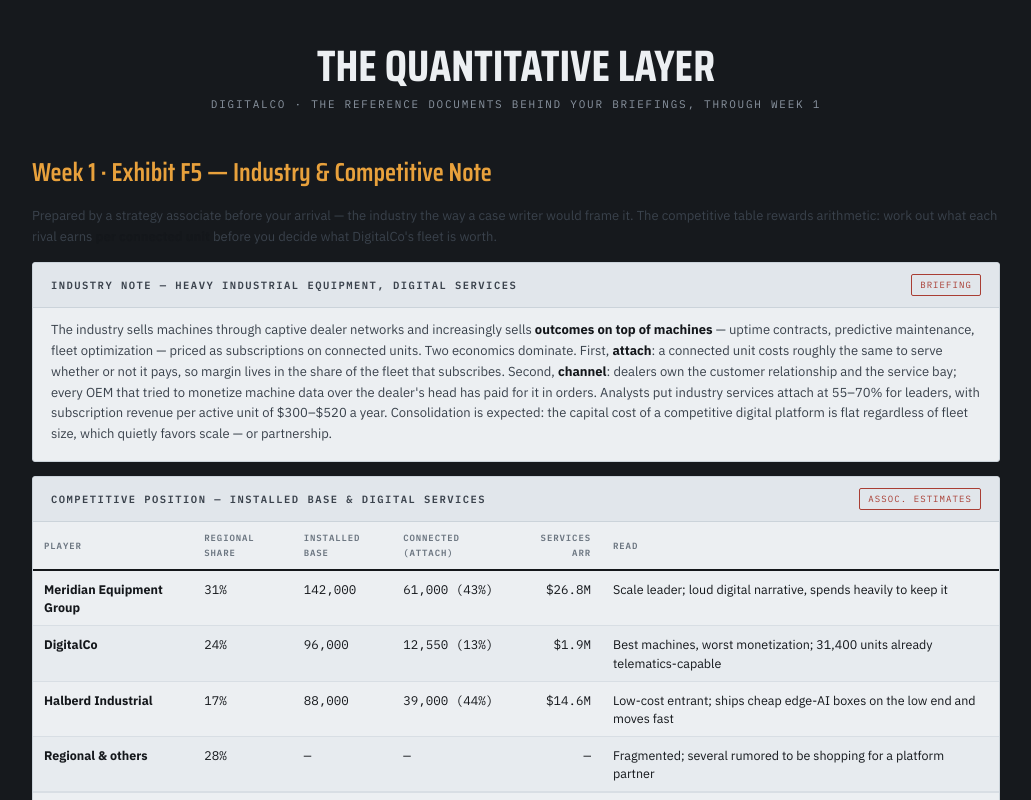
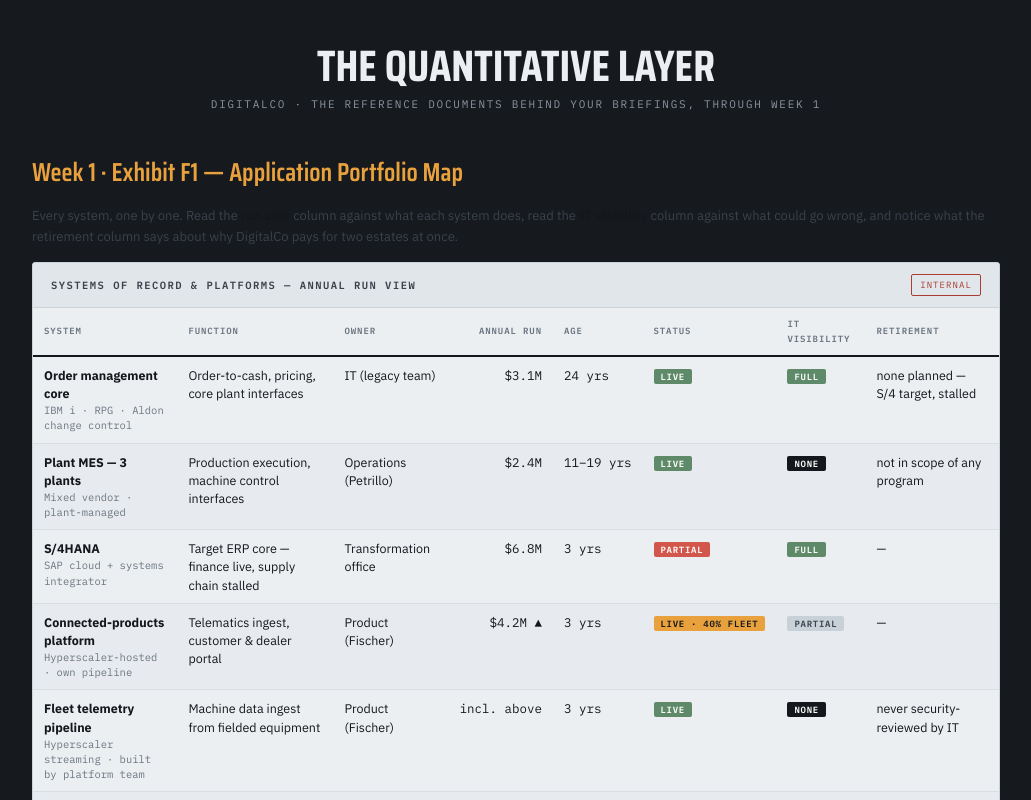
Before and after one commit to OneSmarterInc/digital-co-ui, a Next.js app: page /student/1/exhibits in a window 1280 px wide. Shown: the top 800 px of the page, without its empty margins (124-1155 px from the left). Built offline with nearby package versions, Linux system fonts and the light colour scheme.

Commit message:
feat: export F1, F2, F3, and F4 components and integrate them into ExhibitsPage for Week 1 reference files

```diff
--- a/app/student/[id]/exhibits/page.jsx
+++ b/app/student/[id]/exhibits/page.jsx
@@ -1,6 +1,7 @@
 "use client";
 
 import styles from "./exhibits.module.css";
+import { F1, F2, F3, F4 } from "../ArtifactsWeek1";
 
 /* The case exhibits — the quantitative layer behind each week's briefing.
  *
@@ -44,6 +45,35 @@
  * title, a kind and a body and nothing else. Presenting them as plain cards
  * beside the exhibits made them read as a different, lesser class of document,
  * when they are the memos the exhibits are evidence for. */
+const WEEK1_HANDBUILT = [
+  ["Application Portfolio Map", F1],
+  ["Project Dashboards", F2],
+  ["Digital Spend & Return", F3],
+  ["Bryce Transformation Deck", F4],
+];
+
+
+/* Week 1's reference files are hand-built documents — real tables, not the
+ * one-line summaries the engine stores for them — so they render from their own
+ * components. Numbered F1-F4, which is why this week's case exhibits below are
+ * F5 and F6. */
+function Week1ReferenceFiles({ currentWeek }) {
+  if (currentWeek < 1) return null;
+  return WEEK1_HANDBUILT.map(([title, Doc], i) => (
+    <section key={title} className={styles.reviewItem}>
+      <div className={styles.reviewHead}>
+        <h2>Week 1 · Exhibit F{i + 1} — {title}</h2>
+      </div>
+      <div className={styles.artPane}>
+        <div className="dc-console">
+          <Doc />
+        </div>
+      </div>
+    </section>
+  ));
+}
+
+
 function ReferenceFile({ round, artifact, index }) {
   return (
     <section className={styles.reviewItem}>
@@ -81,6 +111,15 @@
 }) {
   // Give every Exhibit the gate values without threading them through by hand.
   const gate = { currentWeek, showDesignNotes };
+  // One week's memos, in the same format as the exhibits. Placed by hand at the
+  // week boundaries below so the whole page stays in issue order.
+  const refs = (week) => {
+    const round = referenceRounds.find((r) => r.week === week);
+    if (!round || week > currentWeek) return null;
+    return round.artifacts.map((a, i) => (
+      <ReferenceFile key={`${week}-${a.title}`} round={round} artifact={a} index={i} />
+    ));
+  };
   return (
     <div className={styles.dcConsole}>
       <div className={styles.reviewWrap}>
@@ -93,19 +132,12 @@
           </div>
         </div>
 
-        {/* Ascending by week, matching the case exhibits below, so the whole
-            page reads in the order the documents were issued. Week 1's four
-            reference files are hand-built and render in its own briefing, which
-            is why its exhibits below begin at F5. */}
-        {[...referenceRounds]
-          .sort((a, b) => a.week - b.week)
-          .map((r) =>
-            r.week === 1
-              ? null
-              : r.artifacts.map((a, i) => (
-                  <ReferenceFile key={`${r.week}-${a.title}`} round={r} artifact={a} index={i} />
-                ))
-          )}
+        {/* Each week's reference files sit immediately before that week's case
+            exhibits, so the page reads strictly in the order the documents were
+            issued: Week 1 F1-F6, then Week 2 F1-F3, and so on. `refs` emits one
+            week's memos; the hard-coded exhibits below are already in ascending
+            week order, so the two interleave by placement. */}
+        <Week1ReferenceFiles currentWeek={currentWeek} />
 
         {/* Week 1 · Exhibit F5 */}
         <Exhibit {...gate} week={1} title="Week 1 · Exhibit F5 — Industry & Competitive Note" intent={"the HBS-style industry framing. The bait is the associate's \"$12M at Meridian's rate\" claim — checking it against the 31,400 capable units is the first calculation of the course."}>
@@ -461,6 +493,8 @@
           </div>
         </Exhibit>
 
+        {refs(2)}
+        {refs(3)}
         {/* Week 3 · Case Exhibit */}
         <Exhibit {...gate} week={3} title="Week 3 · Case Exhibit — The Integrator's Accelerator Memo" intent={"sunk-cost bait wired to the take_accelerator trap. The memo's arithmetic is correct; the guarantee, the scope exclusion, and the closing paragraph are the lesson."}>
           <div className={styles.artPane}>
@@ -563,6 +597,7 @@
           </div>
         </Exhibit>
 
+        {refs(4)}
         {/* Week 4 · Case Exhibit */}
         <Exhibit {...gate} week={4} title="Week 4 · Case Exhibit — The Sweet Deal TCO Workbook" intent={"the savings are honest; the exhibit is the missing rows. Wired to the sweet_deal_as_written trap and priced again at Week 12."}>
           <div className={styles.artPane}>
@@ -722,6 +757,8 @@
           </div>
         </Exhibit>
 
+        {refs(5)}
+        {refs(6)}
         {/* Week 6 · Case Exhibit */}
         <Exhibit {...gate} week={6} title="Week 6 · Case Exhibit — Platform Sizing One-Pager" intent={"the same NPV model, three assumption sets. The biggest number on the page is computed on the assumptions that produced the last three years."}>
           <div className={styles.artPane}>
@@ -825,6 +862,8 @@
           </div>
         </Exhibit>
 
+        {refs(7)}
+        {refs(8)}
         {/* Week 8 · Case Exhibit */}
         <Exhibit {...gate} week={8} title="Week 8 · Case Exhibit — Data Monetization Pro Formas" intent={"Column A wins every comparison ending inside twelve months and loses every one that doesn't. The Week 11 revolt sits in the rows marked 'not modeled'."}>
           <div className={styles.artPane}>
@@ -929,6 +968,10 @@
           </div>
         </Exhibit>
 
+        {refs(9)}
+        {refs(10)}
+        {refs(11)}
+        {refs(12)}
         {/* Week 12 · Case Exhibit */}
         <Exhibit {...gate} week={12} title="Week 12 · Case Exhibit — The Bill at Fleet Scale" intent={"one exhibit, two documents. A decision memo to portable firms, a hostage note to locked-in ones — the Week 4 decision, priced."}>
           <div className={styles.artPane}>
@@ -1078,6 +1121,8 @@
             </div>
           </div>
         </Exhibit>
+        {refs(13)}
+        {refs(14)}
       </div>
     </div>
   );
```
Also changed, not shown: app/student/[id]/ArtifactsWeek1.jsx (+4 -4 lines).
